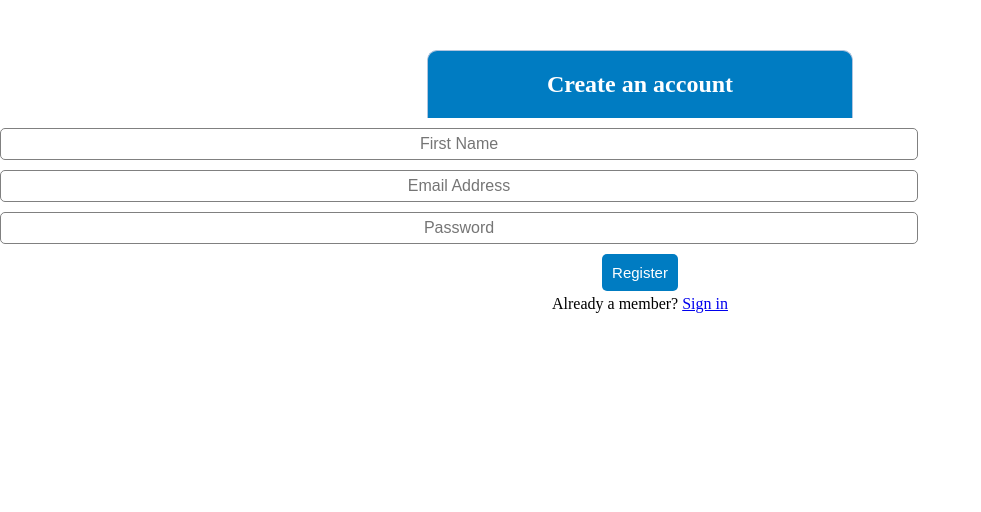
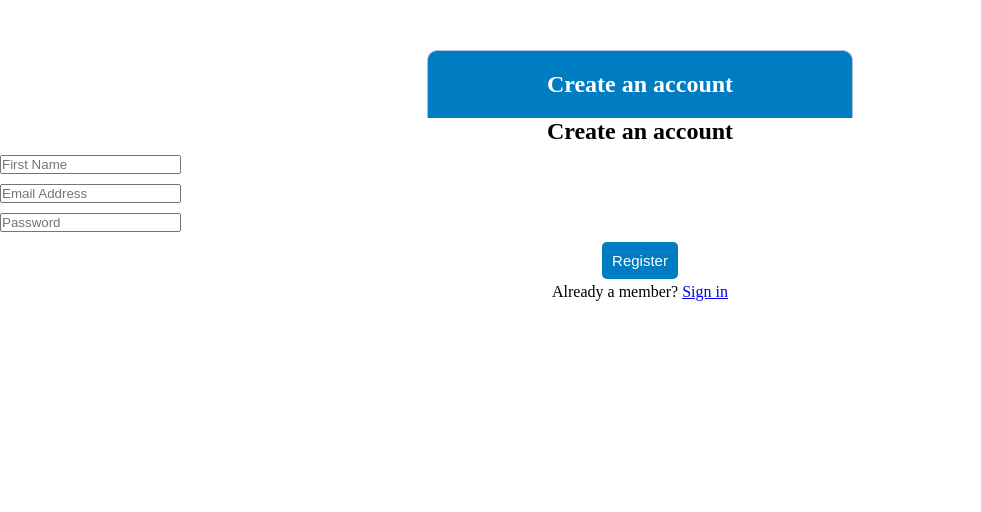
Before and after one commit to milosv1/quik-sales-australia, a PHP site: page /project_files/register.php in a window 1280 px wide. Shown: the top 512 px of the page, without its empty margins (0-981 px from the left). Run offline with PHP 8.4, Linux system fonts and the light colour scheme.

```diff
--- a/project_files/get_model.php
+++ b/project_files/get_model.php
@@ -5,7 +5,7 @@
         </head>
 
     <body>
-        <h1>Welcome! <?php $_SESSION['email']; ?> </h1>
+        <!--<h1>Welcome! <?php $_SESSION['email']; ?> </h1>-->
       <!-- these are the needed bootstrap items header & Navigation of our page-->
        <?php include('includes/head.php'); ?>
       <?php include('includes/navigation.php'); ?>
--- a/project_files/login.php
+++ b/project_files/login.php
@@ -19,11 +19,11 @@
 
 
 
-  	<div class="input-group">
+  	<div class="input-group" style="margin-left:100px">
   		<label>Email Address</label>
   		<input type="text" placeholder="Email Address"name="email" required>
   	</div>
-  	<div class="input-group">
+  	<div class="input-group" style="margin-left:100px">
 
   		<label>Password</label>
   		  	<input type="password"  placeholder="Password" name="password" required>
--- a/project_files/register.php
+++ b/project_files/register.php
@@ -11,12 +11,15 @@
      <h2 align="center"></a>Create an account</h2>
   	 </div>
 	<div class="container-fluid">
-	  <div class="row">
-  <form method="post" action="server.php"id="server" class="col-md-4 offset-md-4">
+      <div class="row">
+        <form method="post" action="register.php" class="col-md-4 offset-md-4">
+  <form method="post" action="server.php">
   	<?php include('errors.php'); ?>
-  	<div class="input-group">
-  	    <!--<h2 align="center">Create an account</h2> -->
-  	  <input type="text"name="firstname" placeholder="First Name" value="<?php echo $firstname; ?>">
+
+
+  	    <h2 align="center">Create an account</h2>
+  	    <div class="input-group">
+  	  <input type="text" name="firstname" placeholder="First Name" value="<?php echo $firstname; ?>">
   	</div>
   	<div class="input-group">
 
@@ -41,6 +44,5 @@
 
   		</div>
   </form>
-
 </body>
 </html>
--- a/project_files/style.css
+++ b/project_files/style.css
@@ -40,7 +40,7 @@
   text-align: left;
   margin: 3px;
 }
-.input-group input {
+/*.input-group input {
   height: 20px;
   width: 70%;
   padding: 5px 10px;
@@ -48,10 +48,14 @@
   border-radius: 5px;
   border: 1px solid gray;
   text-align: center;
+  margin-left: 300px;
+
+}
+
+  */
 
 
 
-}
 .btn {
   padding: 10px;
   font-size: 15px;
```
Also changed, not shown: project_files/index.php (+6 -3 lines).
